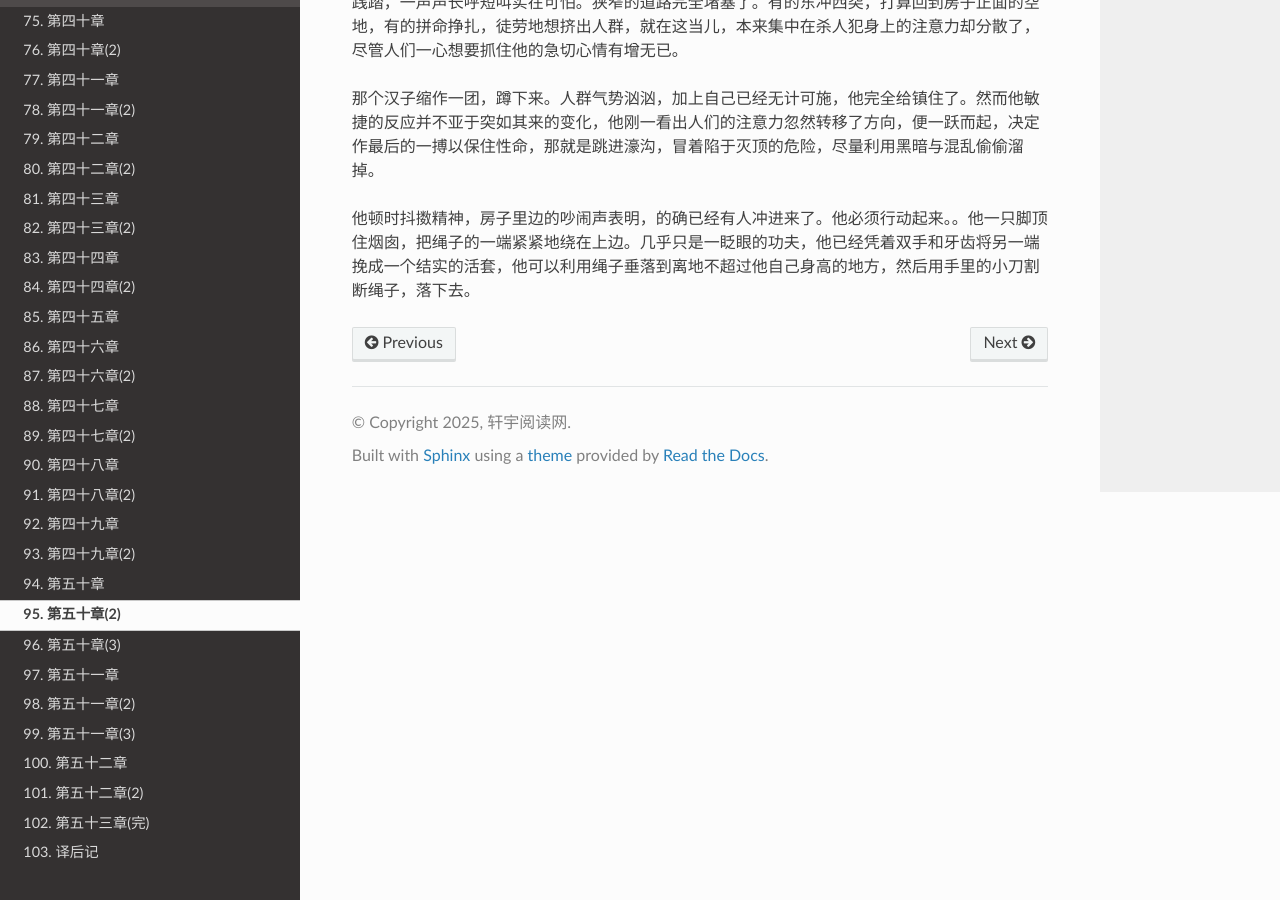
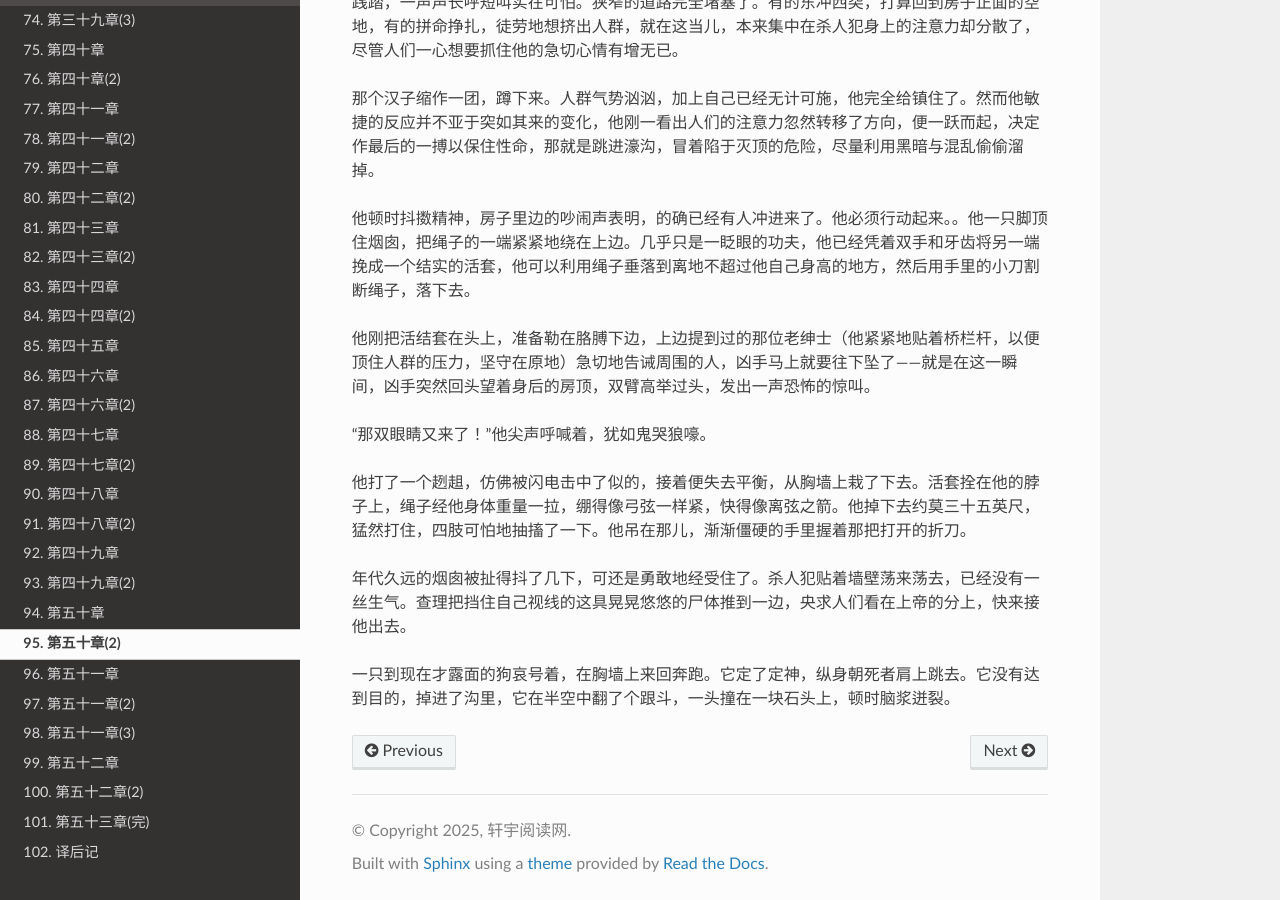
Before and after one commit to Jason2013/oliver-twist, a Sphinx documentation site: the page built from docs/source/103.rst, in a window 1280 px wide and 900 px high, scrolled down 3681 px. Built offline with Sphinx 7.4.7 and the Read the Docs theme 3.1.0, drawn with Linux system fonts in a browser that asks for light colours.

```diff
--- a/docs/source/103.rst
+++ b/docs/source/103.rst
@@ -102,3 +102,13 @@
 那个汉子缩作一团，蹲下来。人群气势汹汹，加上自己已经无计可施，他完全给镇住了。然而他敏捷的反应并不亚于突如其来的变化，他刚一看出人们的注意力忽然转移了方向，便一跃而起，决定作最后的一搏以保住性命，那就是跳进濠沟，冒着陷于灭顶的危险，尽量利用黑暗与混乱偷偷溜掉。
 
 他顿时抖擞精神，房子里边的吵闹声表明，的确已经有人冲进来了。他必须行动起来。。他一只脚顶住烟囱，把绳子的一端紧紧地绕在上边。几乎只是一眨眼的功夫，他已经凭着双手和牙齿将另一端挽成一个结实的活套，他可以利用绳子垂落到离地不超过他自己身高的地方，然后用手里的小刀割断绳子，落下去。
+
+他刚把活结套在头上，准备勒在胳膊下边，上边提到过的那位老绅士（他紧紧地贴着桥栏杆，以便顶住人群的压力，坚守在原地）急切地告诫周围的人，凶手马上就要往下坠了——就是在这一瞬间，凶手突然回头望着身后的房顶，双臂高举过头，发出一声恐怖的惊叫。
+
+“那双眼睛又来了！”他尖声呼喊着，犹如鬼哭狼嚎。
+
+他打了一个趔趄，仿佛被闪电击中了似的，接着便失去平衡，从胸墙上栽了下去。活套拴在他的脖子上，绳子经他身体重量一拉，绷得像弓弦一样紧，快得像离弦之箭。他掉下去约莫三十五英尺，猛然打住，四肢可怕地抽搐了一下。他吊在那儿，渐渐僵硬的手里握着那把打开的折刀。
+
+年代久远的烟囱被扯得抖了几下，可还是勇敢地经受住了。杀人犯贴着墙壁荡来荡去，已经没有一丝生气。查理把挡住自己视线的这具晃晃悠悠的尸体推到一边，央求人们看在上帝的分上，快来接他出去。
+
+一只到现在才露面的狗哀号着，在胸墙上来回奔跑。它定了定神，纵身朝死者肩上跳去。它没有达到目的，掉进了沟里，它在半空中翻了个跟斗，一头撞在一块石头上，顿时脑浆迸裂。
--- a/docs/source/index.rst
+++ b/docs/source/index.rst
@@ -101,7 +101,6 @@
     100
     102
     103
-    104
     105
     106
     107
```
Also changed, not shown: docs/source/104.rst (deleted, +0 -12 lines).
